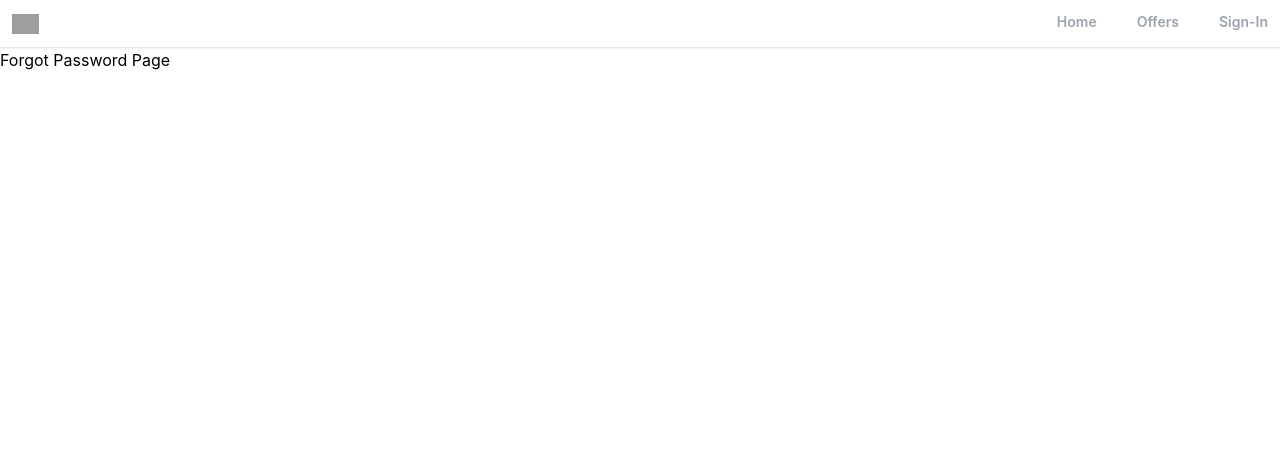
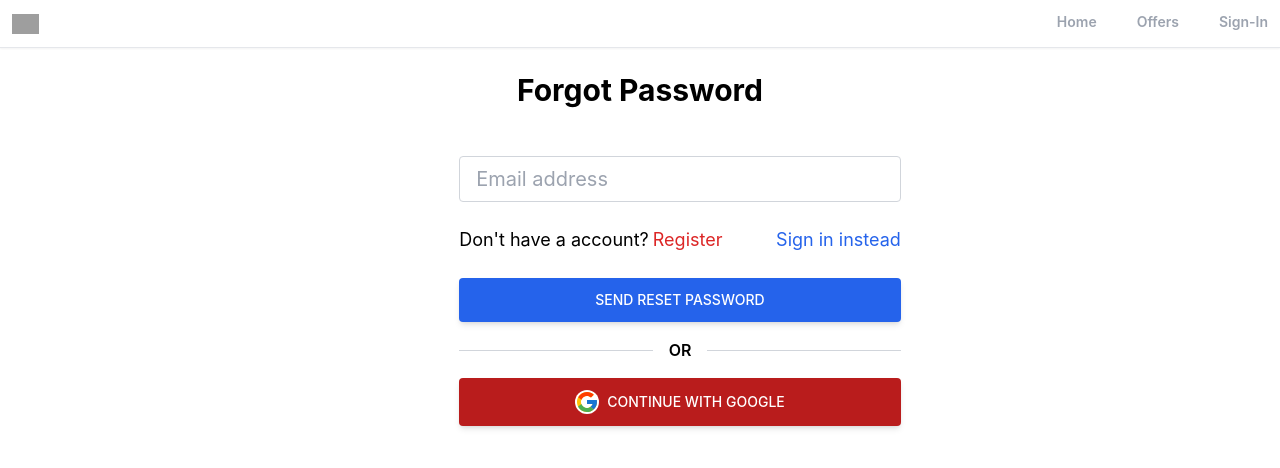
Before and after one commit to AngomRanjan/angrealtor, a React (Create React App) app: page /forgot-password in a window 1280 px wide. Shown: the top 468 px of the page. Built offline with nearby package versions, Linux system fonts and the light colour scheme; no server answers; grey boxes are pictures that could not be loaded.

Commit message:
Add Forgot Password funtionality

```diff
--- a/src/layouts/Root.js
+++ b/src/layouts/Root.js
@@ -1,4 +1,6 @@
 import { Outlet } from 'react-router';
+import { ToastContainer } from 'react-toastify';
+import 'react-toastify/dist/ReactToastify.css';
 import Header from '../components/Header';
 
 const Root = () => (
@@ -7,6 +9,18 @@
     <main>
       <Outlet />
     </main>
+    <ToastContainer
+      position="top-center"
+      autoClose={5000}
+      hideProgressBar={false}
+      newestOnTop={false}
+      closeOnClick
+      rtl={false}
+      pauseOnFocusLoss
+      draggable
+      pauseOnHover
+      theme="dark"
+    />
   </>
 );
 
--- a/src/pages/ForgotPwd.js
+++ b/src/pages/ForgotPwd.js
@@ -1,11 +1,75 @@
-import React from 'react';
+import { sendPasswordResetEmail } from 'firebase/auth';
+import { useState } from 'react';
+import { Link } from 'react-router-dom';
+import { toast } from 'react-toastify';
+import { auth } from '../api/firebase';
+import GoogleAuth from '../components/GoogleAuth';
 
 const ForgotPwd = () => {
-  const item = 'Forgot Password Page';
+  const [email, setEmail] = useState('');
+
+  function handleChange(e) {
+    setEmail(e.target.value);
+  }
+
+  async function handleSubmit(e) {
+    e.preventDefault();
+    try {
+      await sendPasswordResetEmail(auth, email);
+      toast.success('Email was sent');
+    } catch (error) {
+      toast.error('Could not send reset password');
+    }
+  }
   return (
-    <div>
-      {item}
-    </div>
+    <section>
+      <h1 className="text-3xl text-center mt-6 font-bold">Forgot Password</h1>
+      <div className="flex justify-center flex-wrap items-center px-6 py-12 max-w-6xl mx-auto">
+        <div className="w-full md:w-[67%] lg:w-[40%] lg:ml-20">
+          <form onSubmit={handleSubmit}>
+            <input
+              type="email"
+              id="email"
+              value={email}
+              onChange={handleChange}
+              placeholder="Email address"
+              required
+              className="mb-6 w-full px-4 py-2 text-xl text-gray-700 bg-white border-[1px] border-gray-300 rounded transition ease-in-out"
+            />
+
+            <div className="flex justify-between whitespace-nowrap text-sm sm:text-lg">
+              <p className="mb-6">
+                Don&apos;t have a account?
+                <Link
+                  to="/sign-up"
+                  className="text-red-600 hover:text-red-700 transition duration-200 ease-in-out ml-1"
+                >
+                  Register
+                </Link>
+              </p>
+              <p>
+                <Link
+                  to="/sign-in"
+                  className="text-blue-600 hover:text-blue-800 transition duration-200 ease-in-out"
+                >
+                  Sign in instead
+                </Link>
+              </p>
+            </div>
+            <button
+              className="w-full bg-blue-600 text-white px-7 py-3 text-sm font-medium uppercase rounded shadow-md hover:bg-blue-700 transition duration-150 ease-in-out hover:shadow-lg active:bg-blue-800"
+              type="submit"
+            >
+              Send reset password
+            </button>
+            <div className="flex items-center  my-4 before:border-t before:flex-1 before:border-gray-300 after:border-t after:flex-1 after:border-gray-300">
+              <p className="text-center font-semibold mx-4">OR</p>
+            </div>
+            <GoogleAuth />
+          </form>
+        </div>
+      </div>
+    </section>
   );
 };
 
--- a/src/pages/Profile.js
+++ b/src/pages/Profile.js
@@ -1,10 +1,12 @@
 import { useNavigate } from 'react-router';
+import { toast } from 'react-toastify';
 import { auth } from '../api/firebase';
 
 const Profile = () => {
   const navigate = useNavigate();
   const handleClick = () => {
     auth.signOut();
+    toast.success('You have Signed out successfully');
     navigate('/');
   };
 
--- a/src/pages/SignIn.js
+++ b/src/pages/SignIn.js
@@ -29,6 +29,7 @@
         password,
       );
       if (userCredential.user) {
+        toast.success('You have Signed in successfully');
         navigate('/');
       }
     } catch (error) {
```
